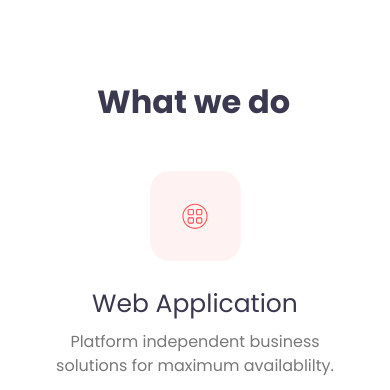
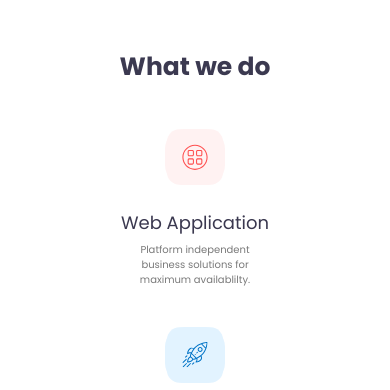
Before and after one commit to gaurav-shrestha/Digital-Agency-Website, a plain HTML site: page index.html in a window 390 px wide. Shown: the part 820-1210 px from the top of the page. Drawn offline with Linux system fonts and the light colour scheme.

Commit message:
Service Section for mini device

```diff
--- a/css/style.css
+++ b/css/style.css
@@ -559,6 +559,13 @@ a {
 /*-------------- MINI----------------------- */
 
 @media (max-width: 418px) {
+  .banner-details{
+    padding-bottom: 48px;
+  }
+  .banner-details .left{
+    height: 390px;
+  }
+
   .banner-details .left .buttons {
     padding: 3%;
     flex-direction: column;
@@ -623,4 +630,30 @@ a {
   .header .logo .logo-text {
     display: block;
   }
+
+  .service-section .heading{
+    height: auto;
+    width: 100%;
+    text-align: center;
+    font-size: 25px;
+  }
+  .service-item .icon {
+    width: 21%;
+    height: 27%;
+  }
+
+  .description .service-name{
+    font-size: 18px;
+  }
+
+  .description .service-details{
+    margin: auto;
+    font-size: 10px;
+    width: 150px;
+  }
+
+  .wrapper .service-item{
+    margin-bottom: 13%;
+    height: auto;
+  }
 }
```
